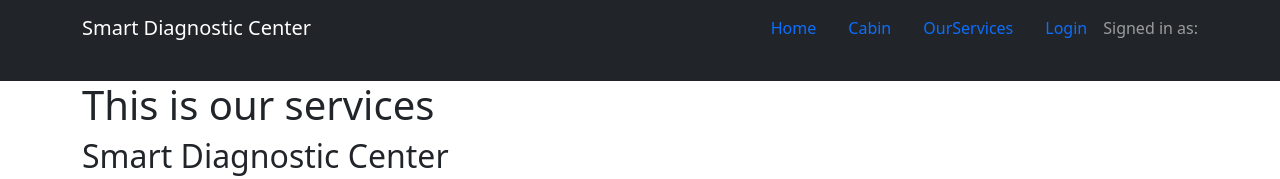
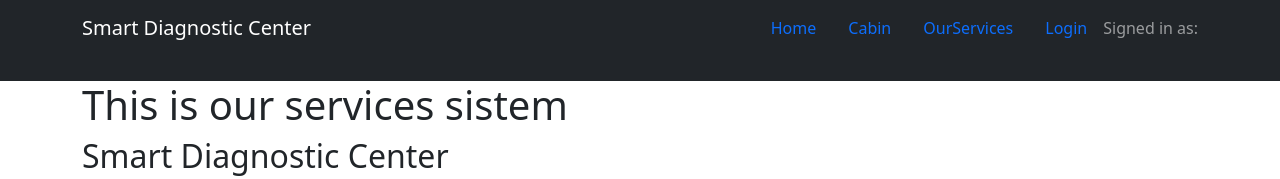
Before and after one commit to sanaul01/healthcare-service, a React (Create React App) app: page /ourservice in a window 1280 px wide. Shown: the top 179 px of the page. Built offline with nearby package versions, Linux system fonts and the light colour scheme; no server answers; grey boxes are pictures that could not be loaded.

Commit message:
modify detail

```diff
--- a/src/Pages/Home/Home/OurService/OurService.js
+++ b/src/Pages/Home/Home/OurService/OurService.js
@@ -5,7 +5,7 @@ const OurService = () => {
     return (
         <div className="container">
             <div className="ourservice-container">
-            <h1>This is our services</h1>
+            <h1>This is our services sistem</h1>
             <h2>Smart Diagnostic Center</h2>
             <img src="https://media-eng.dhakatribune.com/uploads/2020/03/dhaka-tribune-1584731405845.jpg" alt="" />
             </div>
```
Also changed, not shown: src/Pages/Home/Home/Details/Details.js (deleted, +0 -14 lines).
